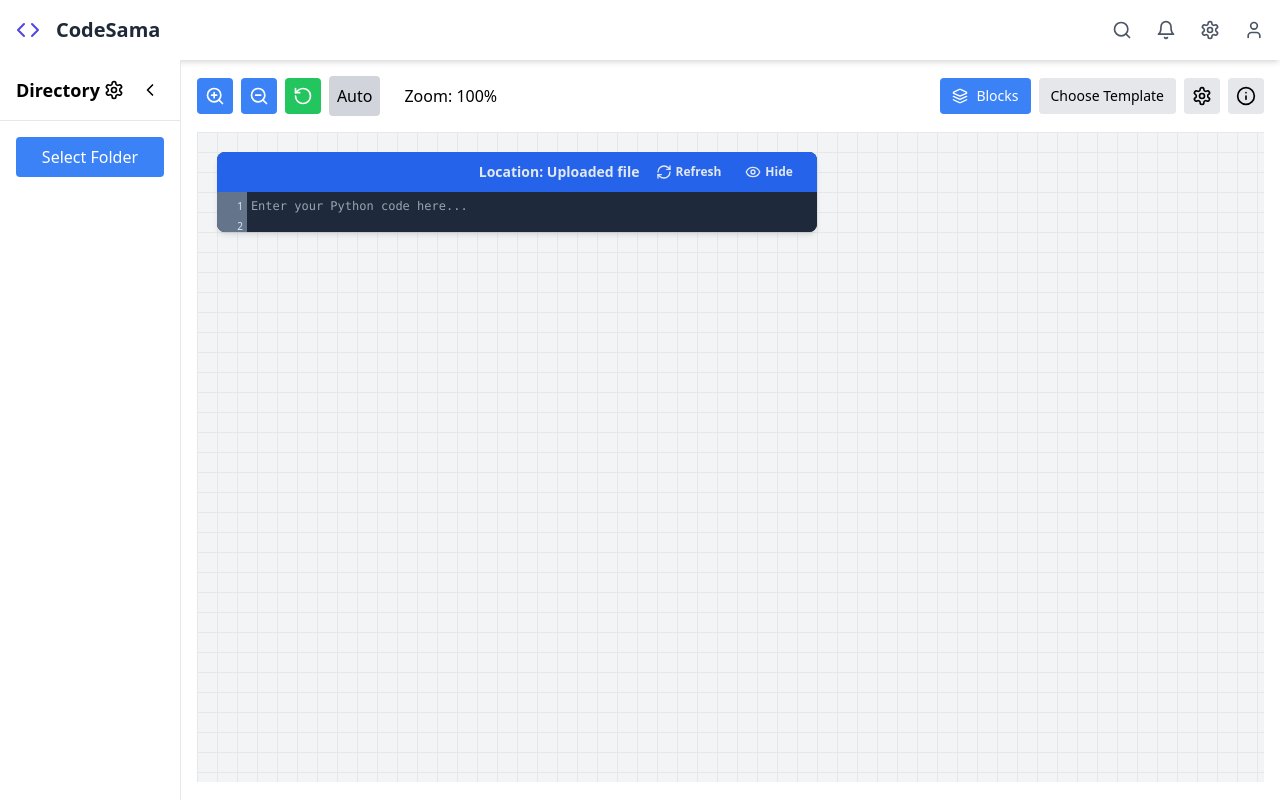
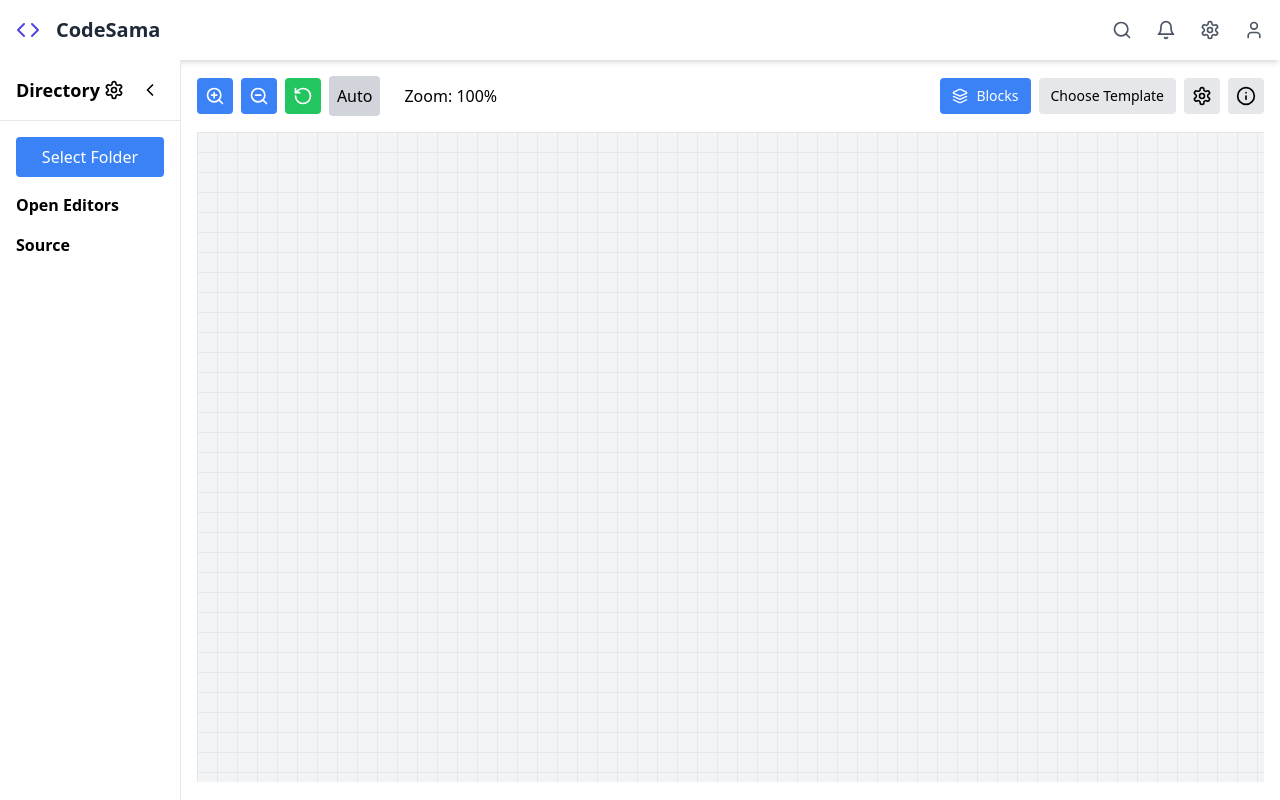
Before and after one commit to fridayowl/CodeSama, a React (Create React App) app: page / in a window 1280 px wide. Built offline with nearby package versions, Linux system fonts and the light colour scheme.

Commit message:
file editing fixed

```diff
--- a/src/App.tsx
+++ b/src/App.tsx
@@ -1,13 +1,23 @@
-import React, { useState } from 'react';
+import React, { useState, useRef, useEffect } from 'react';
 import NavBarMinimal from './NavBar';
 import DesignCanvas from './DesignCanvas';
-import Directory, { FileSystemItem } from './Directory';
-// import ReactFlowApp from './newversion/Canvas';
-import DisableDefaultZoom from './DisableZoom'
+import Directory, { FileSystemItem, DirectoryHandle } from './Directory';
+import DisableDefaultZoom from './DisableZoom';
+
 function App() {
   const [directoryStructure, setDirectoryStructure] = useState<FileSystemItem[]>([]);
   const [selectedFile, setSelectedFile] = useState<string | null>(null);
   const [selectedFileName, setSelectedFileName] = useState<string | null>(null);
+  const directoryRef = useRef<DirectoryHandle>(null);
+
+  useEffect(() => {
+    const storedFileName = localStorage.getItem('selectedFileName');
+    const storedFileContent = localStorage.getItem('selectedFileContent');
+    if (storedFileName && storedFileContent) {
+      setSelectedFileName(storedFileName);
+      setSelectedFile(storedFileContent);
+    }
+  }, []);
 
   const handleFolderSelect = (folder: FileSystemItem[]) => {
     setDirectoryStructure(folder);
@@ -16,6 +26,16 @@ function App() {
   const handleFileSelect = (fileContent: string, fileName: string) => {
     setSelectedFile(fileContent);
     setSelectedFileName(fileName);
+    localStorage.setItem('selectedFileName', fileName);
+    localStorage.setItem('selectedFileContent', fileContent);
+  };
+
+  const handleIDEContentChange = (newContent: string) => {
+    if (selectedFileName && directoryRef.current) {
+      directoryRef.current.updateOpenEditorContent(selectedFileName, newContent);
+    }
+    setSelectedFile(newContent);
+    localStorage.setItem('selectedFileContent', newContent);
   };
 
   return (
@@ -24,6 +44,7 @@ function App() {
       <NavBarMinimal />
       <div className="flex-grow flex overflow-hidden">
         <Directory
+          ref={directoryRef}
           items={directoryStructure}
           onFolderSelect={handleFolderSelect}
           onFileSelect={handleFileSelect}
@@ -32,11 +53,11 @@ function App() {
           <DesignCanvas
             selectedFile={selectedFile}
             selectedFileName={selectedFileName}
+            onCodeChange={handleIDEContentChange}
           />
         </main>
       </div>
     </div>
-    // <ReactFlowApp/>
   );
 }
 
--- a/src/DesignCanvas.tsx
+++ b/src/DesignCanvas.tsx
@@ -1,5 +1,5 @@
 import React, { useState, useCallback, useEffect, useRef } from 'react';
-import { ZoomIn, ZoomOut, RotateCcw, Settings as SettingsIcon, X, Info ,Layers} from 'lucide-react';
+import { ZoomIn, ZoomOut, RotateCcw, Settings as SettingsIcon, X, Info, Layers } from 'lucide-react';
 import CanvasGrid from './CanvasGrid';
 import { generateJsonFromPythonFile, BlockData, ConnectionData as FileProcessorConnectionData } from './fileProcessor';
 import SettingsPanel from './Settings';
@@ -7,8 +7,9 @@ import defaultCustomization from './customization.json';
 import customTemplates from './customTemplates';
 import CanvasInfoPanel from './CanvasInfoPanel';
 import BlocksListPanel from './BlocksListPanel';
+
 export interface ConnectionData extends FileProcessorConnectionData {
-    id: string;  // Added id field
+    id: string;
 }
 
 export interface ExtendedBlockData extends BlockData {
@@ -16,6 +17,7 @@ export interface ExtendedBlockData extends BlockData {
     isVisible?: boolean;
     width: number;
 }
+
 interface Template {
     name: string;
     canvas?: {
@@ -41,7 +43,6 @@ interface TemplateCardProps {
     onSelect: (template: Template) => void;
 }
 
-
 export interface Connection {
     id: string;
     start: string;
@@ -59,8 +60,8 @@ export interface Connection {
 interface DesignCanvasProps {
     selectedFile: string | null;
     selectedFileName: string | null;
+    onCodeChange: (newContent: string) => void;  // Add this line
 }
-
 const DesignCanvas: React.FC<DesignCanvasProps> = ({ selectedFile, selectedFileName }) => {
     const [blocks, setBlocks] = useState<ExtendedBlockData[]>([]);
     const [connections, setConnections] = useState<Connection[]>([]);
@@ -86,11 +87,6 @@ const DesignCanvas: React.FC<DesignCanvasProps> = ({ selectedFile, selectedFileN
     const [isBlocksListOpen, setIsBlocksListOpen] = useState(false);
     const [ideContent, setIdeContent] = useState<string | null>(null);
 
-    const handleAddBlock = (blockType: string) => {
-        // Implement the logic to add a new block of the specified type
-        console.log(`Adding new block of type: ${blockType}`);
-        // You'll need to implement the actual logic here
-    };
     const toggleAutoZoom = () => {
         if (!isAutoZoomLocked) {
             setAutoZoom(!autoZoom);
@@ -141,19 +137,18 @@ const DesignCanvas: React.FC<DesignCanvasProps> = ({ selectedFile, selectedFileN
         adjustZoom();
     }, [blocks, adjustZoom]);
 
-    const handleConnectionVisibilityChange = useCallback((connectionId: string, isVisible: boolean,connectionType: string) => {
+    const handleConnectionVisibilityChange = useCallback((connectionId: string, isVisible: boolean, connectionType: string) => {
         console.log("Connection visibility change for", connectionId, "to", isVisible);
 
         let connectionIdsFormatted: string[] = [];
         console.log("Clicked connection ID:", connectionType);
 
-        if (connectionType ==="idecontainsclass"){
+        if (connectionType === "idecontainsclass") {
             setConnections(prevConnections =>
                 prevConnections.map(conn => {
                     const formateConnectionId = `${connectionId}-${connectionId}.`
                     console.log("Clicked connection ID Fromated:", connectionId);
                     console.log("Clicked connection ID Condition:", conn.id);
-
 
                     if (conn.id.includes(formateConnectionId)) {
                         console.log("Clicked connection ID ADDEDFromated", conn.id)
@@ -300,8 +295,21 @@ const DesignCanvas: React.FC<DesignCanvasProps> = ({ selectedFile, selectedFileN
     }, []);
 
     useEffect(() => {
-        if (selectedFile && selectedFileName) {
+        if (selectedFileName) {
+            // Check if there's content in local storage for this file
+            const storedContent = localStorage.getItem(`file_${selectedFileName}`);
+
+            if (storedContent) {
+                // If found in local storage, use this content
+                setIdeContent(storedContent);
+                processFile(storedContent, selectedFileName);
+            } else if (selectedFile) {
+                // If not in local storage, use the selectedFile content
+                setIdeContent(selectedFile);
                 processFile(selectedFile, selectedFileName);
+                // Also, store this content in local storage for future use
+                localStorage.setItem(`file_${selectedFileName}`, selectedFile);
+            }
         }
     }, [selectedFile, selectedFileName, processFile]);
 
@@ -439,10 +447,14 @@ const DesignCanvas: React.FC<DesignCanvasProps> = ({ selectedFile, selectedFileN
         updateConnections();
     }, [updateConnections]);
 
-
     const handleCodeChange = (newCode: string) => {
         setIdeContent(newCode);
         if (selectedFileName) {
+            // Update local storage with the new content
+            localStorage.setItem(`file_${selectedFileName}`, newCode);
+            console.log("new code", newCode);
+
+            // Process the file with the new content
             processFile(newCode, selectedFileName);
         }
     };
@@ -531,7 +543,7 @@ const DesignCanvas: React.FC<DesignCanvasProps> = ({ selectedFile, selectedFileN
         const widthRatio = viewportWidth / (blockWidth * 2);
         const heightRatio = viewportHeight / (blockHeight * 2);
 
-        return Math.min(widthRatio, heightRatio, 0.8); // Cap at 200% zoom
+        return Math.min(widthRatio, heightRatio, 0.8); // Cap at 80% zoom
     };
 
     const calculateScrollPositionForBlock = (block: ExtendedBlockData, newZoom: number) => {
@@ -563,8 +575,6 @@ const DesignCanvas: React.FC<DesignCanvasProps> = ({ selectedFile, selectedFileN
             </div>
         </div>
     );
-
-
 
     return (
         <div className="w-full h-screen p-4">
@@ -649,7 +659,7 @@ const DesignCanvas: React.FC<DesignCanvasProps> = ({ selectedFile, selectedFileN
                             onVisibilityChange={handleClassVisibilityChange}
                             getVisibleBlocks={getVisibleBlocks}
                             getVisibleConnections={getVisibleConnections}
-                            fileContent={selectedFile}
+                            fileContent={ideContent}
                             fileName={selectedFileName || ''}
                             onCodeChange={handleCodeChange}
                             onFlowVisibilityChange={handleFlowVisibilityChange}
--- a/src/Directory.tsx
+++ b/src/Directory.tsx
@@ -1,11 +1,16 @@
-import React, { useState, useCallback, useMemo } from 'react';
-import { Folder, File, ChevronRight, ChevronDown, ChevronLeft, ChevronRight as ChevronRightExpand, Settings } from 'lucide-react';
+import React, { useState, useCallback, useMemo, forwardRef, useImperativeHandle, useEffect } from 'react';
+import { Folder, File, ChevronRight, ChevronDown, ChevronLeft, ChevronRight as ChevronRightExpand, Settings, Edit } from 'lucide-react';
 
 export interface FileSystemItem {
     name: string;
     type: 'file' | 'folder';
     children?: FileSystemItem[];
     content?: string;
+}
+
+interface OpenEditorFile {
+    name: string;
+    content: string;
 }
 
 interface DirectoryProps {
@@ -22,29 +27,76 @@ const commonFileTypes = [
     '.sql', '.json', '.xml', '.yaml', '.md'
 ];
 
-const Directory: React.FC<DirectoryProps> = ({ items, onFolderSelect, onFileSelect }) => {
+export interface DirectoryHandle {
+    updateOpenEditorContent: (fileName: string, newContent: string) => void;
+}
+
+const Directory = forwardRef<DirectoryHandle, DirectoryProps>(({ items, onFolderSelect, onFileSelect }, ref) => {
     const [isMinimized, setIsMinimized] = useState(false);
     const [isSettingsOpen, setIsSettingsOpen] = useState(false);
     const [visibleTypes, setVisibleTypes] = useState<string[]>(commonFileTypes);
+    const [openEditors, setOpenEditors] = useState<OpenEditorFile[]>([]);
+    const [currentFile, setCurrentFile] = useState<string | null>(null);
+
+    useEffect(() => {
+        const storedEditors = localStorage.getItem('openEditors');
+        if (storedEditors) {
+            setOpenEditors(JSON.parse(storedEditors));
+        }
+    }, []);
+
+    useImperativeHandle(ref, () => ({
+        updateOpenEditorContent: (fileName: string, newContent: string) => {
+            setOpenEditors(prev => {
+                const updated = prev.map(file =>
+                    file.name === fileName ? { ...file, content: newContent } : file
+                );
+                localStorage.setItem('openEditors', JSON.stringify(updated));
+                return updated;
+            });
+        }
+    }));
 
     const handleFileSelect = useCallback(async (file: FileSystemItem) => {
         if (file.type === 'file' && file.content) {
             try {
-                // Check if the content is a Blob URL
+                let fileContent: string;
                 if (file.content.startsWith('blob:')) {
                     const response = await fetch(file.content);
-                    const text = await response.text();
-                    onFileSelect(text, file.name);
+                    fileContent = await response.text();
                 } else {
-                    // If it's not a Blob URL, assume it's the content itself
-                    onFileSelect(file.content, file.name);
+                    fileContent = file.content;
                 }
+
+                const existingFileIndex = openEditors.findIndex(f => f.name === file.name);
+                if (existingFileIndex !== -1) {
+                    const confirmOverwrite = window.confirm(`File "${file.name}" is already open. Do you want to overwrite it?`);
+                    if (confirmOverwrite) {
+                        const updatedOpenEditors = [...openEditors];
+                        updatedOpenEditors[existingFileIndex] = { name: file.name, content: fileContent };
+                        setOpenEditors(updatedOpenEditors);
+                        localStorage.setItem('openEditors', JSON.stringify(updatedOpenEditors));
+                    } else {
+                        fileContent = openEditors[existingFileIndex].content;
+                    }
+                } else {
+                    const updatedOpenEditors = [...openEditors, { name: file.name, content: fileContent }];
+                    setOpenEditors(updatedOpenEditors);
+                    localStorage.setItem('openEditors', JSON.stringify(updatedOpenEditors));
+                }
+
+                setCurrentFile(file.name);
+                onFileSelect(fileContent, file.name);
             } catch (error) {
                 console.error('Error reading file content:', error);
-                // Optionally, you can show an error message to the user here
             }
         }
-    }, [onFileSelect]);
+    }, [onFileSelect, openEditors]);
+
+    const handleOpenEditorSelect = (file: OpenEditorFile) => {
+        setCurrentFile(file.name);
+        onFileSelect(file.content, file.name);
+    };
 
     const DirectoryItem: React.FC<{
         item: FileSystemItem;
@@ -233,6 +285,18 @@ const Directory: React.FC<DirectoryProps> = ({ items, onFolderSelect, onFileSele
                         </div>
                     )}
                     <div className="mt-4 max-h-[calc(100vh-300px)] overflow-y-auto">
+                        <h3 className="font-semibold mb-2">Open Editors</h3>
+                        {openEditors.map((file, index) => (
+                            <div
+                                key={index}
+                                className={`flex items-center cursor-pointer hover:bg-gray-100 py-1 ${currentFile === file.name ? 'bg-blue-100' : ''}`}
+                                onClick={() => handleOpenEditorSelect(file)}
+                            >
+                                <Edit size={16} className="mr-2 text-gray-500" />
+                                <span className="text-sm">{file.name}</span>
+                            </div>
+                        ))}
+                        <h3 className="font-semibold mt-4 mb-2">Source</h3>
                         {filteredItems.map((item, index) => (
                             <DirectoryItem
                                 key={index}
@@ -246,6 +310,6 @@ const Directory: React.FC<DirectoryProps> = ({ items, onFolderSelect, onFileSele
             )}
         </div>
     );
-};
+});
 
 export default Directory;
--- a/src/PythonIDE.tsx
+++ b/src/PythonIDE.tsx
@@ -1,4 +1,4 @@
-import React, { useState, useEffect, useRef } from 'react';
+import React, { useState, useEffect, useRef, useCallback } from 'react';
 import { Eye, EyeOff, RefreshCw } from 'lucide-react';
 
 interface PythonIDECustomization {
@@ -6,12 +6,6 @@ interface PythonIDECustomization {
     textColor: string;
     lineNumbersColor: string;
     highlightColor: string;
-    ide?: {
-        backgroundColor: string;
-        lineNumbersColor: string;
-        highlightColor: string;
-        textColor: string;
-    };
 }
 
 interface PythonIDEProps {
@@ -36,66 +30,66 @@ const PythonIDE: React.FC<PythonIDEProps> = ({
     onFlowVisibilityChange,
     customization: propCustomization
 }) => {
-    const [lines, setLines] = useState<string[]>([]);
+    const [content, setContent] = useState(fileContent || '');
     const [isFlowVisible, setIsFlowVisible] = useState(true);
     const [isRefreshing, setIsRefreshing] = useState(false);
     const [localCustomization, setLocalCustomization] = useState({ ...defaultCustomization, ...propCustomization });
-    const textareaRef = useRef<HTMLTextAreaElement>(null);
+    const [contentHeight, setContentHeight] = useState(0);
+    const editorRef = useRef<HTMLDivElement>(null);
     const containerRef = useRef<HTMLDivElement>(null);
-    const [contentHeight, setContentHeight] = useState(0);
 
-    const lineHeight = 20; // Compact line height
-    const headerHeight = 40; // Height of the header
-    const extraLines = 2; // Number of extra lines to add at the end
-    const bottomPadding = 20; // Additional padding at the bottom
+    const lineHeight = 20;
+    const headerHeight = 40;
+    const extraLines = 2;
+    const bottomPadding = 20;
 
     useEffect(() => {
-        if (propCustomization.ide) {
-            setLocalCustomization({
-                ...defaultCustomization,
-                ...propCustomization.ide
-            });
-        } else {
         setLocalCustomization({
             ...defaultCustomization,
             ...propCustomization
         });
-        }
     }, [propCustomization]);
 
     useEffect(() => {
-        if (fileContent) {
-            const newLines = fileContent.split('\n');
-            setLines(newLines);
-            setContentHeight((newLines.length + extraLines) * lineHeight + headerHeight + bottomPadding);
-        } else {
-            setLines([]);
-            setContentHeight(lineHeight + headerHeight + bottomPadding);
+        if (fileContent !== null) {
+            setContent(fileContent);
+            updateContentHeight(fileContent);
+            if (editorRef.current) {
+                editorRef.current.innerText = fileContent;
+            }
         }
     }, [fileContent]);
 
-    const handleTextareaChange = (e: React.ChangeEvent<HTMLTextAreaElement>) => {
-        const newContent = e.target.value;
-        const newLines = newContent.split('\n');
-        setLines(newLines);
-        setContentHeight((newLines.length + extraLines) * lineHeight + headerHeight + bottomPadding);
+    const updateContentHeight = useCallback((text: string) => {
+        const lines = text.split('\n').length;
+        setContentHeight((lines + extraLines) * lineHeight + headerHeight + bottomPadding);
+    }, []);
+
+    const handleContentChange = useCallback(() => {
+        if (editorRef.current) {
+            const newContent = editorRef.current.innerText;
+            setContent(newContent);
+            updateContentHeight(newContent);
             onCodeChange(newContent);
-    };
+        }
+    }, [onCodeChange, updateContentHeight]);
 
-    const toggleFlowVisibility = () => {
-        const newVisibility = !isFlowVisible;
-        setIsFlowVisible(newVisibility);
+    const toggleFlowVisibility = useCallback(() => {
+        setIsFlowVisible(prev => {
+            const newVisibility = !prev;
             onFlowVisibilityChange(newVisibility);
-    };
+            return newVisibility;
+        });
+    }, [onFlowVisibilityChange]);
 
-    const handleRefresh = () => {
+    const handleRefresh = useCallback(() => {
         setIsRefreshing(true);
         onFlowVisibilityChange(false);
         setTimeout(() => {
             onFlowVisibilityChange(true);
             setIsRefreshing(false);
         }, 500);
-    };
+    }, [onFlowVisibilityChange]);
 
     return (
         <div
@@ -132,7 +126,7 @@ const PythonIDE: React.FC<PythonIDEProps> = ({
                     </button>
                 </div>
             </div>
-            <div className="flex flex-grow">
+            <div className="flex flex-grow overflow-auto">
                 <div
                     className="p-1 text-right select-none"
                     style={{
@@ -141,24 +135,23 @@ const PythonIDE: React.FC<PythonIDEProps> = ({
                         color: localCustomization.textColor
                     }}
                 >
-                    {[...Array(lines.length + extraLines)].map((_, index) => (
+                    {content.split('\n').map((_, index) => (
                         <div key={index} style={{ height: `${lineHeight}px`, fontSize: '10px', lineHeight: `${lineHeight}px` }}>
                             {index + 1}
                         </div>
                     ))}
                 </div>
-                <textarea
-                    ref={textareaRef}
-                    className="flex-grow p-1 font-mono text-sm border-none resize-none outline-none"
-                    value={lines.join('\n')}
-                    onChange={handleTextareaChange}
-                    placeholder="Enter your Python code here..."
-                    spellCheck="false"
+                <div
+                    ref={editorRef}
+                    contentEditable
+                    className="flex-grow p-1 font-mono text-sm outline-none whitespace-pre"
+                    onInput={handleContentChange}
                     style={{
                         backgroundColor: localCustomization.backgroundColor,
                         color: localCustomization.textColor,
                         lineHeight: `${lineHeight}px`,
                         fontSize: '12px',
+                        overflowY: 'auto',
                         height: `${contentHeight - headerHeight}px`,
                         paddingBottom: `${bottomPadding}px`
                     }}
```
Lines whose indentation alone changed are shown as unchanged.
